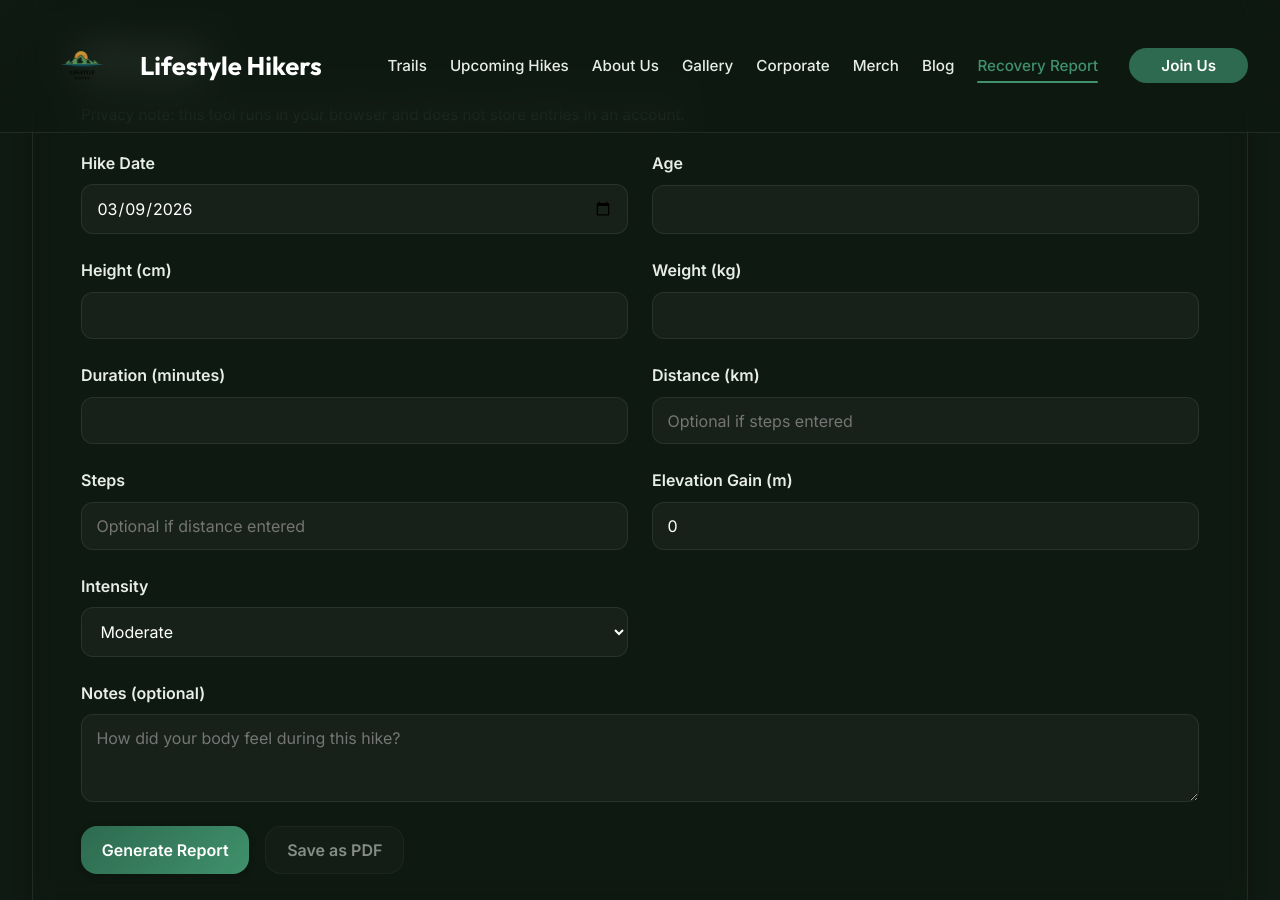
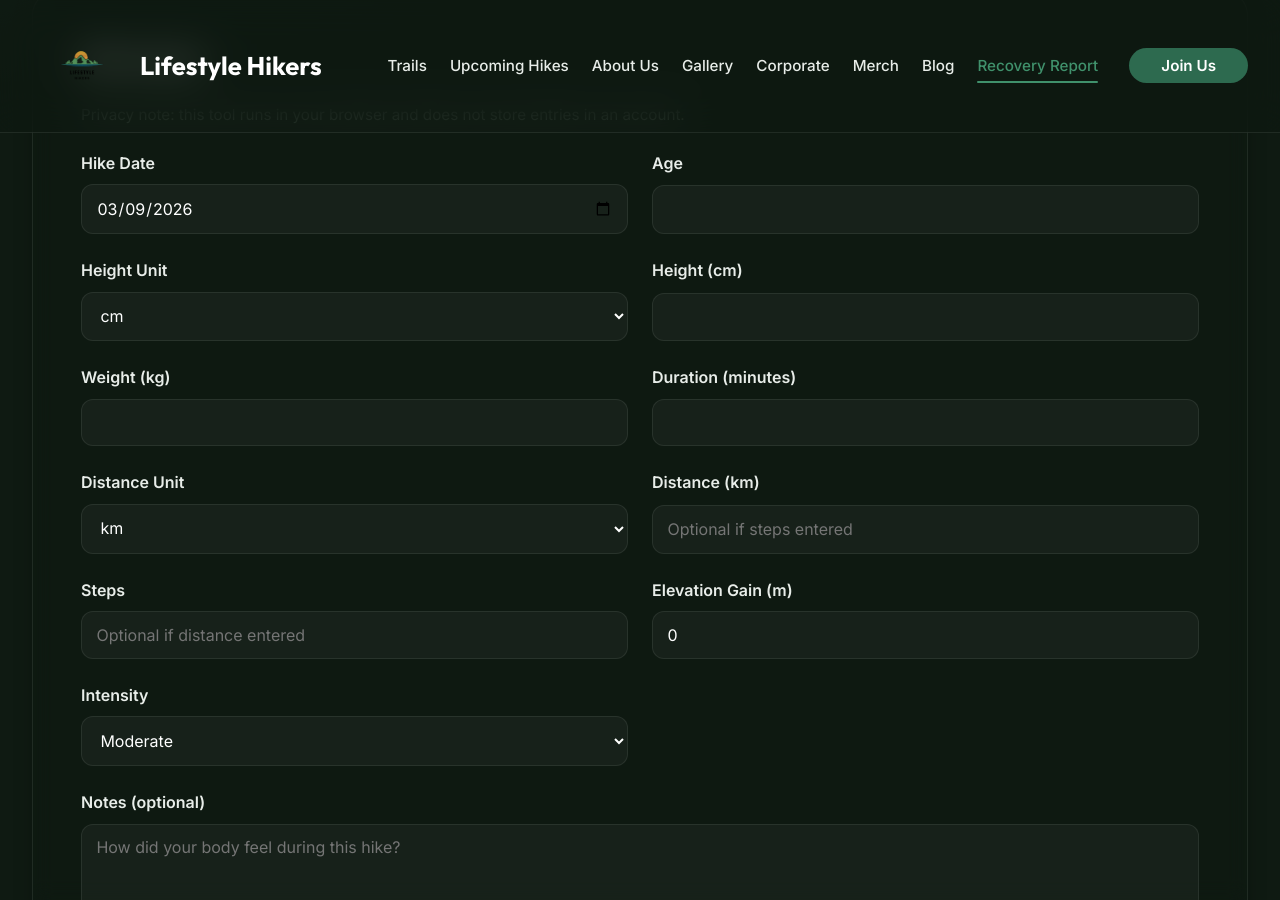
Before and after one commit to willylondon/lifestyle-hikers, a Jekyll site: the page built from recovery-report.html, in a window 1280 px wide and 900 px high, scrolled down 446 px. Built offline with Jekyll 4.4.1, drawn with Linux system fonts in a browser that asks for light colours; some of the changed lines change nothing that is shown.

Commit message:
Add unit toggles for height and distance in recovery report

```diff
--- a/assets/js/recovery-report.js
+++ b/assets/js/recovery-report.js
@@ -24,6 +24,20 @@
             .replaceAll('>', '&gt;')
             .replaceAll('"', '&quot;')
             .replaceAll("'", '&#039;');
+    }
+
+    function toCm(heightValue, heightUnit) {
+        if (heightUnit === 'ft') {
+            return heightValue * 30.48;
+        }
+        return heightValue;
+    }
+
+    function toKm(distanceValue, distanceUnit) {
+        if (distanceUnit === 'miles') {
+            return distanceValue * 1.60934;
+        }
+        return distanceValue;
     }
 
     function formatDate(inputDate) {
@@ -99,9 +113,11 @@
 
         const durationHours = payload.durationMinutes / 60;
         const inferredDistanceKm = payload.steps > 0 ? payload.steps * 0.000762 : 0;
-        const distanceKm = payload.distanceKm > 0 ? payload.distanceKm : inferredDistanceKm;
+        const distanceKm = payload.distanceKmInput > 0 ? payload.distanceKmInput : inferredDistanceKm;
         const distanceMiles = distanceKm * 0.621371;
-        const distanceSource = payload.distanceKm > 0 ? 'entered distance' : 'estimated from steps';
+        const distanceSource = payload.distanceKmInput > 0
+            ? 'entered distance (' + payload.distanceUnit + ')'
+            : 'estimated from steps';
 
         const met = metMap[payload.intensity] || metMap.moderate;
         const baseCalories = met * payload.weightKg * durationHours;
@@ -150,7 +166,15 @@
             '</article>' +
             '<div class="rr-metrics">' +
             '  <article class="rr-metric rr-metric-hot rr-print-card"><h3>Total Calories</h3><p>' + result.caloriesBurned + ' <span>kcal</span></p></article>' +
-            '  <article class="rr-metric rr-metric-cool rr-print-card"><h3>Total Distance</h3><p>' + result.distanceMiles + ' <span>mi</span></p><small>' + result.distanceKm + ' km (' + escapeHtml(result.distanceSource) + ')</small></article>' +
+            '  <article class="rr-metric rr-metric-cool rr-print-card"><h3>Total Distance</h3><p>' +
+            (payload.distanceUnit === 'miles'
+                ? result.distanceMiles + ' <span>mi</span>'
+                : result.distanceKm + ' <span>km</span>') +
+            '</p><small>' +
+            (payload.distanceUnit === 'miles'
+                ? result.distanceKm + ' km'
+                : result.distanceMiles + ' mi') +
+            ' (' + escapeHtml(result.distanceSource) + ')</small></article>' +
             '  <article class="rr-metric rr-print-card"><h3>Duration</h3><p>' + payload.durationMinutes + ' <span>min</span></p></article>' +
             '  <article class="rr-metric rr-print-card"><h3>Recovery Needed</h3><p>' + result.recoveryHours + ' <span>hours</span></p></article>' +
             '</div>' +
@@ -170,7 +194,11 @@
             '    <h3>Profile Snapshot</h3>' +
             '    <ul>' +
             '      <li><strong>Age:</strong> ' + payload.age + ' years</li>' +
-            '      <li><strong>Height:</strong> ' + payload.heightCm + ' cm</li>' +
+            '      <li><strong>Height:</strong> ' +
+            (payload.heightUnit === 'ft'
+                ? payload.heightInput + ' ft (' + round(payload.heightCm, 1) + ' cm)'
+                : round(payload.heightCm, 1) + ' cm (' + round(payload.heightCm / 30.48, 2) + ' ft)') +
+            '</li>' +
             '      <li><strong>Weight:</strong> ' + payload.weightKg + ' kg</li>' +
             '      <li><strong>Steps:</strong> ' + payload.steps.toLocaleString() + '</li>' +
             '      <li><strong>Elevation Gain:</strong> ' + payload.elevationGainM + ' m</li>' +
@@ -204,9 +232,53 @@
         }
 
         const dateInput = byId('hikeDate');
+        const heightUnit = byId('heightUnit');
+        const heightValue = byId('heightValue');
+        const heightValueLabel = byId('heightValueLabel');
+        const distanceUnit = byId('distanceUnit');
+        const distanceValue = byId('distanceValue');
+        const distanceValueLabel = byId('distanceValueLabel');
         if (dateInput) {
             dateInput.value = new Date().toISOString().slice(0, 10);
         }
+
+        function syncUnitFields() {
+            if (heightUnit && heightValue && heightValueLabel) {
+                if (heightUnit.value === 'ft') {
+                    heightValueLabel.textContent = 'Height (ft)';
+                    heightValue.min = '3';
+                    heightValue.max = '8';
+                    heightValue.step = '0.01';
+                    heightValue.placeholder = 'e.g. 5.9';
+                } else {
+                    heightValueLabel.textContent = 'Height (cm)';
+                    heightValue.min = '100';
+                    heightValue.max = '230';
+                    heightValue.step = '0.1';
+                    heightValue.placeholder = '';
+                }
+            }
+
+            if (distanceUnit && distanceValue && distanceValueLabel) {
+                if (distanceUnit.value === 'miles') {
+                    distanceValueLabel.textContent = 'Distance (miles)';
+                    distanceValue.max = '155';
+                    distanceValue.step = '0.01';
+                } else {
+                    distanceValueLabel.textContent = 'Distance (km)';
+                    distanceValue.max = '250';
+                    distanceValue.step = '0.01';
+                }
+            }
+        }
+
+        if (heightUnit) {
+            heightUnit.addEventListener('change', syncUnitFields);
+        }
+        if (distanceUnit) {
+            distanceUnit.addEventListener('change', syncUnitFields);
+        }
+        syncUnitFields();
 
         function showError(message) {
             errorEl.textContent = message;
@@ -225,23 +297,27 @@
             const payload = {
                 hikeDate: form.hike_date.value,
                 age: asNumber(form.age.value),
-                heightCm: asNumber(form.height_cm.value),
+                heightUnit: form.height_unit.value,
+                heightInput: asNumber(form.height_value.value),
                 weightKg: asNumber(form.weight_kg.value),
                 durationMinutes: asNumber(form.duration_minutes.value),
-                distanceKm: asNumber(form.distance_km.value),
+                distanceUnit: form.distance_unit.value,
+                distanceInput: asNumber(form.distance_value.value),
                 steps: Math.round(asNumber(form.steps.value)),
                 elevationGainM: asNumber(form.elevation_gain_m.value),
                 intensity: form.intensity.value,
                 intensityLabel: form.intensity.value.charAt(0).toUpperCase() + form.intensity.value.slice(1),
                 notes: form.notes.value.trim()
             };
+            payload.heightCm = toCm(payload.heightInput, payload.heightUnit);
+            payload.distanceKmInput = toKm(payload.distanceInput, payload.distanceUnit);
 
-            if (!payload.hikeDate || !payload.age || !payload.heightCm || !payload.weightKg || !payload.durationMinutes) {
+            if (!payload.hikeDate || !payload.age || !payload.heightInput || !payload.weightKg || !payload.durationMinutes) {
                 showError('Please complete all required fields.');
                 return;
             }
 
-            if (!payload.distanceKm && !payload.steps) {
+            if (!payload.distanceInput && !payload.steps) {
                 showError('Please provide either distance or steps.');
                 return;
             }
--- a/recovery-report.html
+++ b/recovery-report.html
@@ -28,8 +28,15 @@ permalink: /recovery-report/
                     <input id="age" name="age" type="number" min="12" max="100" required>
                 </div>
                 <div class="rr-field">
-                    <label for="heightCm">Height (cm)</label>
-                    <input id="heightCm" name="height_cm" type="number" min="100" max="230" step="0.1" required>
+                    <label for="heightUnit">Height Unit</label>
+                    <select id="heightUnit" name="height_unit" required>
+                        <option value="cm" selected>cm</option>
+                        <option value="ft">ft</option>
+                    </select>
+                </div>
+                <div class="rr-field">
+                    <label for="heightValue" id="heightValueLabel">Height (cm)</label>
+                    <input id="heightValue" name="height_value" type="number" min="100" max="230" step="0.1" required>
                 </div>
                 <div class="rr-field">
                     <label for="weightKg">Weight (kg)</label>
@@ -40,8 +47,15 @@ permalink: /recovery-report/
                     <input id="durationMinutes" name="duration_minutes" type="number" min="10" max="1200" required>
                 </div>
                 <div class="rr-field">
-                    <label for="distanceKm">Distance (km)</label>
-                    <input id="distanceKm" name="distance_km" type="number" min="0" max="250" step="0.01"
+                    <label for="distanceUnit">Distance Unit</label>
+                    <select id="distanceUnit" name="distance_unit" required>
+                        <option value="km" selected>km</option>
+                        <option value="miles">miles</option>
+                    </select>
+                </div>
+                <div class="rr-field">
+                    <label for="distanceValue" id="distanceValueLabel">Distance (km)</label>
+                    <input id="distanceValue" name="distance_value" type="number" min="0" max="250" step="0.01"
                         placeholder="Optional if steps entered">
                 </div>
                 <div class="rr-field">
```
